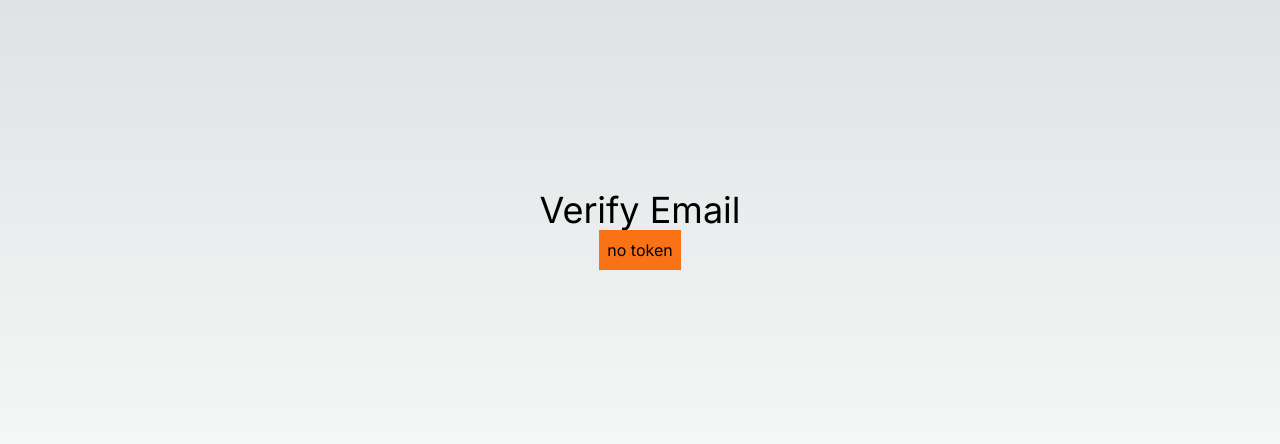
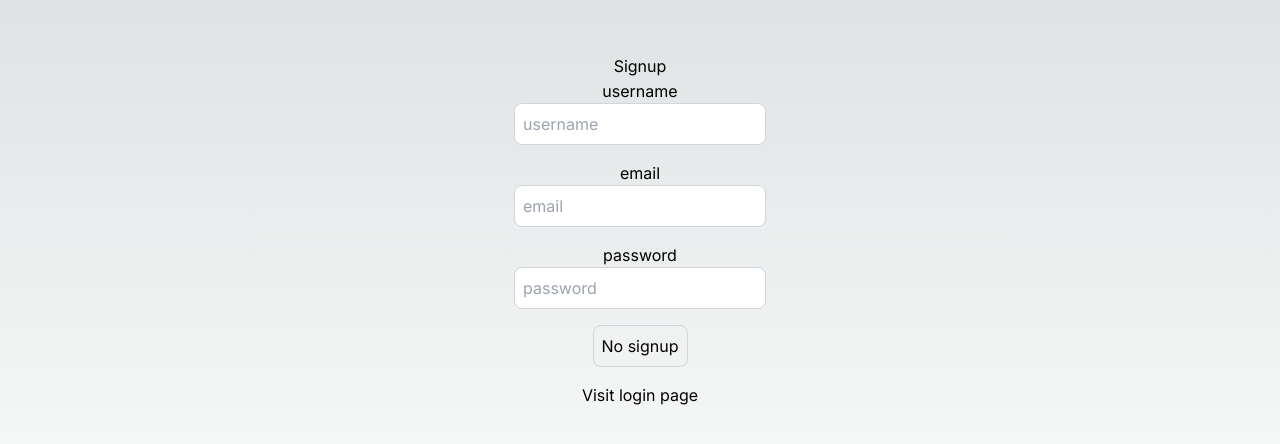
Before and after one commit to NiranjanxPatil/skeleton_app, a Next.js app: page /verifyemail in a window 1280 px wide. Shown: the part 170-614 px from the top of the page. Built offline with nearby package versions, Linux system fonts and the light colour scheme.

Commit message:
logout solved

```diff
--- a/src/app/login/page.tsx
+++ b/src/app/login/page.tsx
@@ -4,6 +4,8 @@ import React, {useEffect} from "react";
 import {useRouter} from "next/navigation";
 import axios from "axios";
 import { toast } from "react-hot-toast";
+
+
 
 
 
@@ -20,7 +22,6 @@ export default function LoginPage() {
 
     const onLogin = async () => {
         try {
-
             setLoading(true);
             const response = await axios.post("/api/users/login", user);
             console.log("Login success", response.data);
--- a/src/app/profile/[id]/page.tsx
+++ b/src/app/profile/[id]/page.tsx
@@ -1,15 +1,12 @@
-
-
-export default function UserProfile({params}:any){
-    return(
+export default function UserProfile({params}: any) {
+    return (
         <div className="flex flex-col items-center justify-center min-h-screen py-2">
             <h1>Profile</h1>
-            <hr/>
-            <p className="text-4xl">Profile Page</p>
-            <span className="p-2 rouded-lg bg-orange ">
-            {params.id}
-            </span>
+            <hr />
+            <p className="text-4xl">Profile page
+            <span className=" p-2 ml-2 rounded bg-orange-500 text-black">{params.id}</span>
+            </p>
 
-        </div>
+            </div>
     )
 }
--- a/src/app/profile/page.tsx
+++ b/src/app/profile/page.tsx
@@ -9,7 +9,6 @@ import {useRouter} from "next/navigation";
 export default function ProfilePage() {
     const router = useRouter()
     const [data, setData] = useState("nothing")
-
     const logout = async () => {
         try {
             await axios.get('/api/users/logout')
--- a/src/app/verifyemail/page.tsx
+++ b/src/app/verifyemail/page.tsx
@@ -1,60 +1,83 @@
 "use client";
-
+import Link from "next/link";
+import React, { useEffect } from "react";
+import {useRouter} from "next/navigation";
 import axios from "axios";
-import Link from "next/link";
-import React, { useEffect, useState } from "react";
+import { toast } from "react-hot-toast";
 
 
-export default function VerifyEmailPage() {
 
-    const [token, setToken] = useState("");
-    const [verified, setVerified] = useState(false);
-    const [error, setError] = useState(false);
 
-    const verifyUserEmail = async () => {
+export default function SignupPage() {
+    const router = useRouter();
+    const [user, setUser] = React.useState({
+        email: "",
+        password: "",
+        username: "",
+    })
+    const [buttonDisabled, setButtonDisabled] = React.useState(false);
+    const [loading, setLoading] = React.useState(false);
+
+    const onSignup = async () => {
         try {
-            await axios.post('/api/users/verifyemail', {token})
-            setVerified(true);
+            setLoading(true);
+            const response = await axios.post("/api/users/signup", user);
+            console.log("Signup success", response.data);
+            router.push("/login");
+
         } catch (error:any) {
-            setError(true);
-            console.log(error.reponse.data);
+            console.log("Signup failed", error.message);
 
+            toast.error(error.message);
+        }finally {
+            setLoading(false);
         }
-
     }
 
     useEffect(() => {
-        const urlToken = window.location.search.split("=")[1];
-        setToken(urlToken || "");
-    }, []);
+        if(user.email.length > 0 && user.password.length > 0 && user.username.length > 0) {
+            setButtonDisabled(false);
+        } else {
+            setButtonDisabled(true);
+        }
+    }, [user]);
 
 
-    useEffect(() => {
-        if(token.length > 0) {
-            verifyUserEmail();
-        }
-    }, [token]);
-
-    return(
-        <div className="flex flex-col items-center justify-center min-h-screen py-2">
-
-            <h1 className="text-4xl">Verify Email</h1>
-            <h2 className="p-2 bg-orange-500 text-black">{token ? `${token}` : "no token"}</h2>
-
-            {verified && (
-                <div>
-                    <h2 className="text-2xl">Email Verified</h2>
-                    <Link href="/login">
-                        Login
-                    </Link>
-                </div>
-            )}
-            {error && (
-                <div>
-                    <h2 className="text-2xl bg-red-500 text-black">Error</h2>
-
-                </div>
-            )}
+    return (
+    <div className="flex flex-col items-center justify-center min-h-screen py-2">
+        <h1>{loading ? "Processing" : "Signup"}</h1>
+        <hr />
+        <label htmlFor="username">username</label>
+        <input
+        className="p-2 border border-gray-300 rounded-lg mb-4 focus:outline-none focus:border-gray-600 text-black"
+            id="username"
+            type="text"
+            value={user.username}
+            onChange={(e) => setUser({...user, username: e.target.value})}
+            placeholder="username"
+            />
+        <label htmlFor="email">email</label>
+        <input
+        className="p-2 border border-gray-300 rounded-lg mb-4 focus:outline-none focus:border-gray-600 text-black"
+            id="email"
+            type="text"
+            value={user.email}
+            onChange={(e) => setUser({...user, email: e.target.value})}
+            placeholder="email"
+            />
+        <label htmlFor="password">password</label>
+        <input
+        className="p-2 border border-gray-300 rounded-lg mb-4 focus:outline-none focus:border-gray-600 text-black"
+            id="password"
+            type="password"
+            value={user.password}
+            onChange={(e) => setUser({...user, password: e.target.value})}
+            placeholder="password"
+            />
+            <button
+            onClick={onSignup}
+            className="p-2 border border-gray-300 rounded-lg mb-4 focus:outline-none focus:border-gray-600">{buttonDisabled ? "No signup" : "Signup"}</button>
+            <Link href="/login">Visit login page</Link>
         </div>
     )
 
--- a/src/helpers/mailer.ts
+++ b/src/helpers/mailer.ts
@@ -2,26 +2,24 @@ import nodemailer from 'nodemailer';
 import User from "@/models/userModel";
 import bcryptjs from 'bcryptjs';
 
-export const sendEmail = async ({ email, emailType, userId }: any) => {
+
+export const sendEmail = async({email, emailType, userId}:any) => {
 
     //This snippet is use to create token to hased token, if user is found in db then it change the userid by
     //hased value and chages the expirey
     //same goes to verify and reset
     try {
         // Create a hashed token
-        const hashedToken = await bcryptjs.hash(userId.toString(), 10);
+        const hashedToken = await bcryptjs.hash(userId.toString(), 10)
 
         if (emailType === "VERIFY") {
-            await User.findByIdAndUpdate(userId, {
-                verifyToken: hashedToken,
-                verifyTokenExpiry: Date.now() + 3600000
-            });
-        } else if (emailType === "RESET") {
-            await User.findByIdAndUpdate(userId, {
-                forgotPasswordToken: hashedToken,
-                forgotPasswordTokenExpiry: Date.now() + 3600000
-            });
+            await User.findByIdAndUpdate(userId,
+                {verifyToken: hashedToken, verifyTokenExpiry: Date.now() + 3600000})
+        } else if (emailType === "RESET"){
+            await User.findByIdAndUpdate(userId,
+                {forgotPasswordToken: hashedToken, forgotPasswordTokenExpiry: Date.now() + 3600000})
         }
+
 
 
 //It then creates a transport object using nodemailer.createTransport. This object is configured with details like the mail server host,
@@ -30,7 +28,7 @@ export const sendEmail = async ({ email, emailType, userId }: any) => {
 //The message content includes a link with a token for email verification or password reset. The actual URL in the link depends on the value of process.env.domain.
 // The function then sends the email using transport.sendMail(mailOptions). This returns a promise, so it awaits the result.
 // Finally, it returns the response from the email sending process.
-        const transport = nodemailer.createTransport({
+var transport = nodemailer.createTransport({
     host: "sandbox.smtp.mailtrap.io",
     port: 2525,
     auth: {
@@ -40,22 +38,21 @@ export const sendEmail = async ({ email, emailType, userId }: any) => {
             }
         });
 
+
       const mailOptions = {
           from: 'romeosin8141@gmail.com',
           to: email,
           subject: emailType === "VERIFY" ? "Verify your email" : "Reset your password",
-            html: `<p>Click <a href="${process.env.DOMAiN}/verifyemail?token=${hashedToken}">here</a>
-            to ${emailType === "VERIFY" ? "verify your email" : "reset your password"}
-            or copy and past the link below in your browser. <br> ${process.env.DOMAIN}/
-            verifyemail? token=${hashedToken}
+          html: `<p>Click <a href="${process.env.DOMAIN}/verifyemail?token=${hashedToken}">here</a> to ${emailType === "VERIFY" ? "verify your email" : "reset your password"}
+          or copy and paste the link below in your browser. <br> ${process.env.DOMAIN}/verifyemail?token=${hashedToken}
           </p>`
-        };
+      }
 
       const mailresponse = await transport.sendMail
       (mailOptions);
       return mailresponse;
 
-    } catch (error: any) {
+  } catch (error:any) {
       throw new Error(error.message);
   }
 }
--- a/src/middleware.ts
+++ b/src/middleware.ts
@@ -1,10 +1,6 @@
 import { NextResponse } from 'next/server'
 import type { NextRequest } from 'next/server'
 
-  //Middleware are use to restrict the unloged user to get access from entering by url paths
-  // in config part it takes as string that which pages are restricted
-  //it request for path and then chech path with given string, also check for usr is log or not.
-  //after checking logic it redirect ot login page or according to logic
 
 export function middleware(request: NextRequest) {
   const path = request.nextUrl.pathname
```
Also changed, not shown: src/app/api/users/signup/route.ts (+3 -6 lines), src/app/api/users/login/route.ts (line endings or trailing spaces), src/app/api/users/logout/route.ts (renamed from src/app/api/users/logout/logout.ts). Lines whose indentation alone changed are shown as unchanged.
